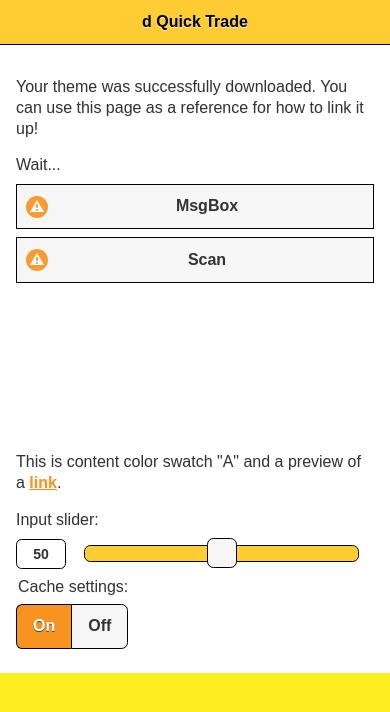
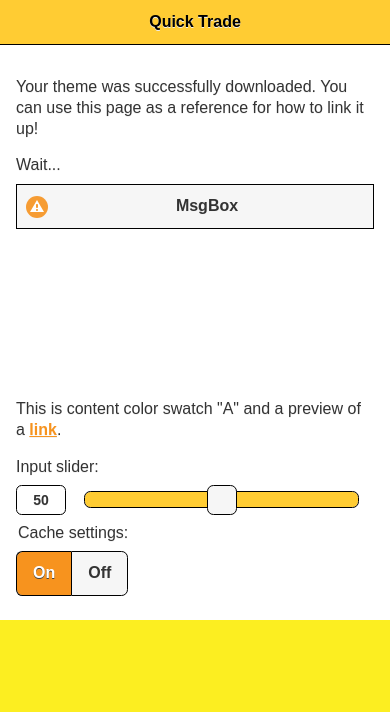
Before and after one commit to netsystems/quicktrademobile, a plain HTML site: page www/index.html in a window 390 px wide. Drawn offline with Linux system fonts and the light colour scheme; some packages are replaced by stand-ins of ours.

Commit message:
test 03
test 03

```diff
--- a/www/index.html
+++ b/www/index.html
@@ -43,7 +43,7 @@
 
     <div data-role="page" id="pageMain" data-theme="a">
 		<div data-role="header" data-position="fixed">
-			<h1 id="headerText">d Quick Trade</h1>
+			<h1 id="headerText">Quick Trade</h1>
 		</div>
 		<div data-role="content" data-theme="a">
 			<p>Your theme was successfully downloaded. You can use this page as a reference for how to link it up!</p>
@@ -51,8 +51,6 @@
             <div id="DeviceInfo"></div>
 
             <a href="#" id="msgBtn" class="ui-btn ui-icon-alert ui-btn-icon-left" onclick="doHello();">MsgBox</a>
-
-            <a href="#"   class="ui-btn ui-icon-alert ui-btn-icon-left" onclick="app.doScan();">Scan</a>
 
 
             <br /><br /><br /><br /><br /><br /><br />
--- a/www/js/index.js
+++ b/www/js/index.js
@@ -65,31 +65,6 @@ var app = {
 
         document.getElementById("BatteryLabel").innerHTML = "Batteria: " + info.level + "<br/>Sotto carica: " + info.isPlugged;
 
-    },
-    doScan: function() {
-        try {
-
-            if (cordova.plugins) {
-                alert("si");
-            } else {
-                alert("no");
-            }
-
-            cordova.plugins.barcodeScanner.scan(
-              function (result) {
-                  alert("We got a barcode\n" +
-                        "Result: " + result.text + "\n" +
-                        "Format: " + result.format + "\n" +
-                        "Cancelled: " + result.cancelled);
-              },
-              function (error) {
-                  alert("Scanning failed: " + error);
-              }
-           );
-
-        } catch (e) {
-            alert("ERRORE: " + e.message.toString());
-        }
     }
 };
 
```
